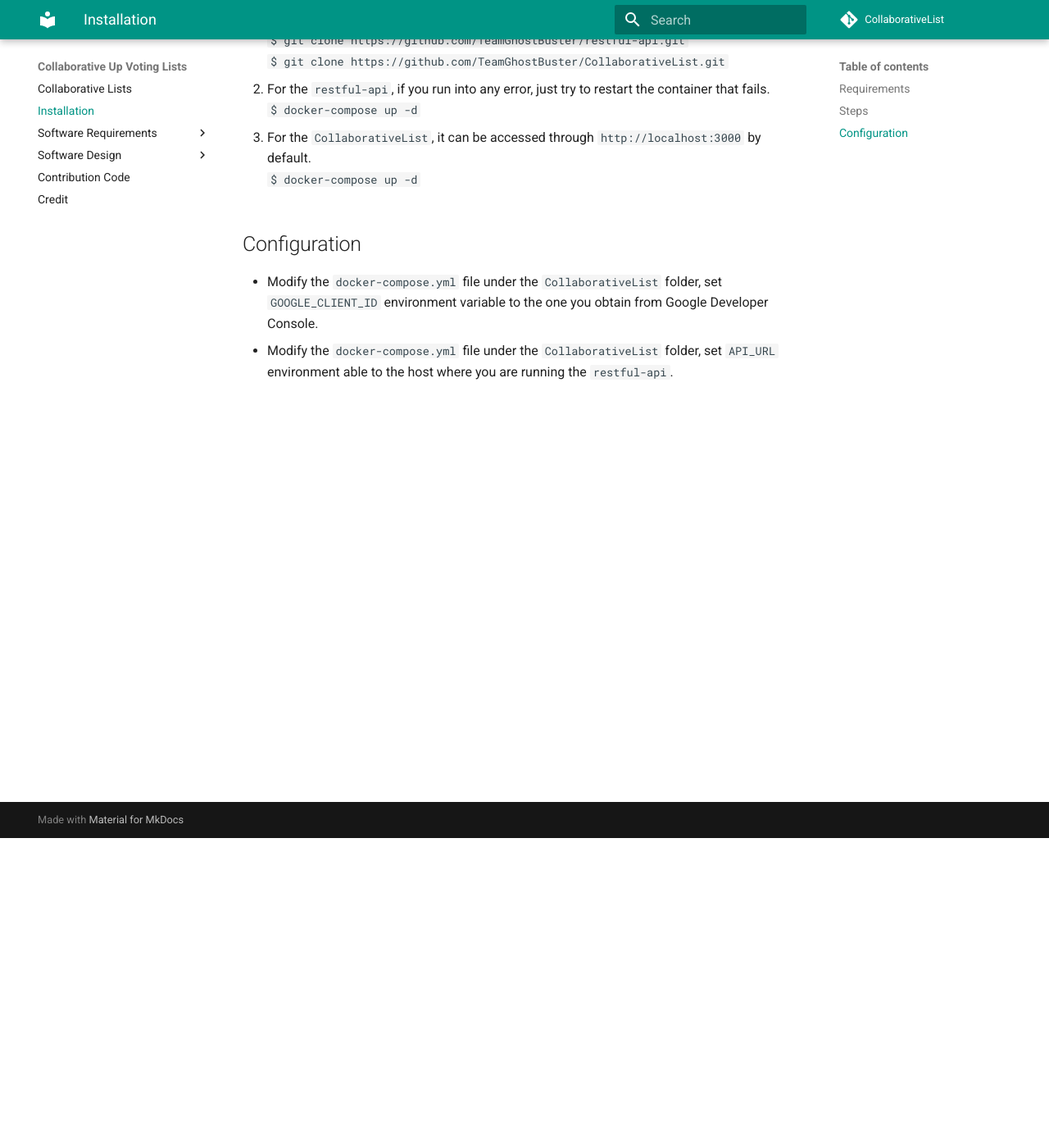
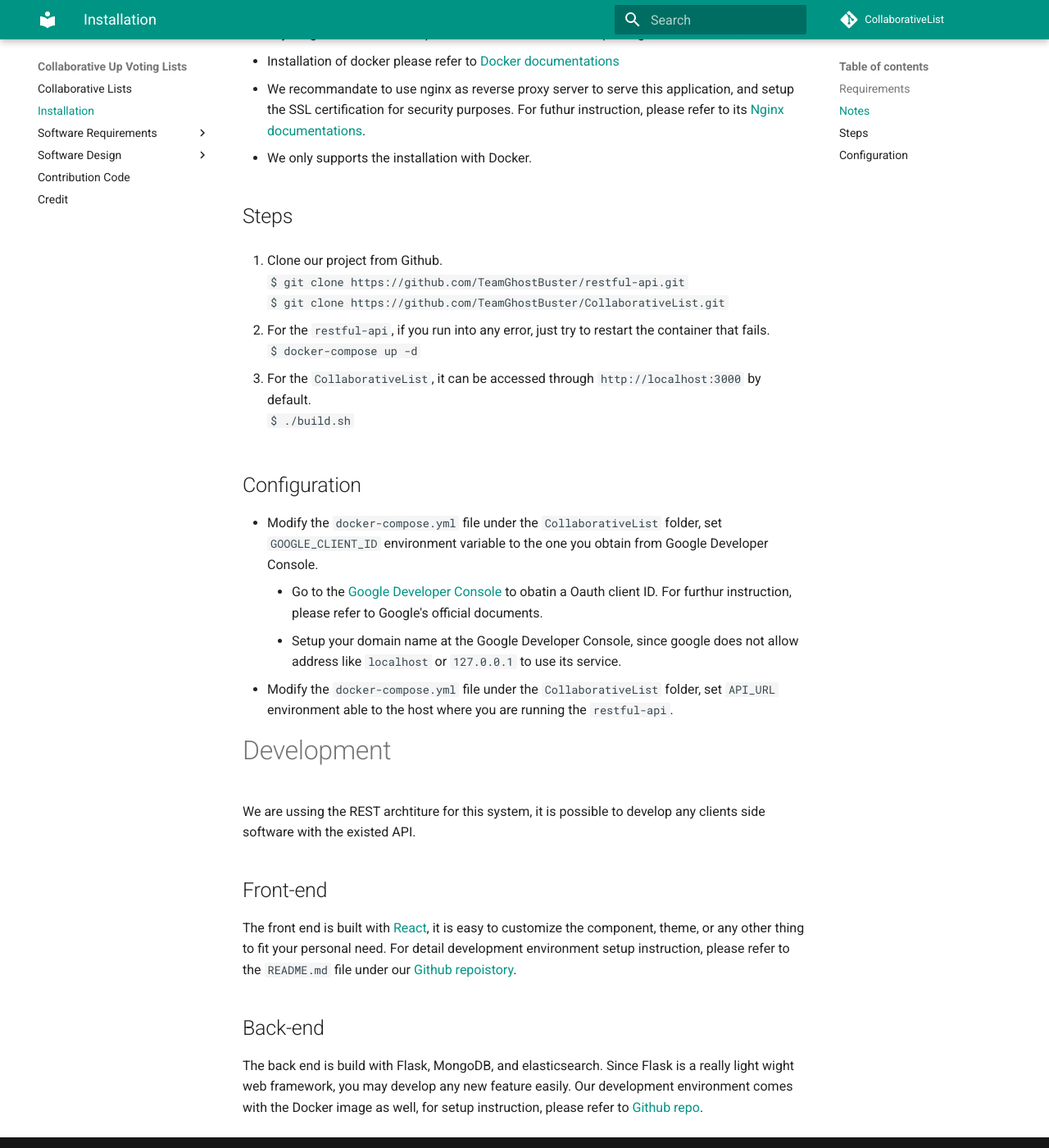
Before and after one commit to TeamGhostBuster/CollaborativeList, an MkDocs documentation site: the page built from docs/installation.md, in a window 1280 px wide and 1400 px high, scrolled down 378 px. Shown: the whole window at 82% size. Built offline with MkDocs 1.6.1 and Material for MkDocs 9.7.7, drawn with Linux system fonts in a browser that asks for light colours; comment, search, counter and statistics services are not loaded; old or Windows-style settings are respelled for this version of MkDocs.

Commit message:
Add client documentation

```diff
--- a/docs/installation.md
+++ b/docs/installation.md
@@ -3,6 +3,12 @@
 ## Requirements
 * [Docker](https://www.docker.com/products/overview)
 * [Docker Compose](https://docs.docker.com/compose/)
+
+## Notes
+* We expect you are a experienced Linux server user, this documentation will not cover anything about how to setup a Linux server, how to install package on Linux server, etc.
+* Installation of docker please refer to [Docker documentations](https://store.docker.com/editions/community/docker-ce-server-ubuntu?tab=description)
+* We recommandate to use nginx as reverse proxy server to serve this application, and setup the SSL certification for security purposes. For futhur instruction, please refer to its [Nginx documentations](https://www.nginx.com/resources/admin-guide/reverse-proxy/).
+* We only supports the installation with Docker.
 
 ## Steps
 1. Clone our project from Github.
@@ -13,9 +19,19 @@
 `$ docker-compose up -d`
 
 3. For the `CollaborativeList`, it can be accessed through `http://localhost:3000` by default.
-`$ docker-compose up -d`
-
+`$ ./build.sh`
 
 ## Configuration
 * Modify the `docker-compose.yml` file under the `CollaborativeList` folder, set `GOOGLE_CLIENT_ID` environment variable to the one you obtain from Google Developer Console.
+    * Go to the [Google Developer Console](console.developers.google.com/) to obatin a Oauth client ID. For furthur instruction, please refer to Google's official documents.
+    * Setup your domain name at the Google Developer Console, since google does not allow address like `localhost` or `127.0.0.1` to use its service.
 * Modify the `docker-compose.yml` file under the `CollaborativeList` folder, set `API_URL` environment able to the host where you are running the `restful-api`.
+
+# Development
+We are ussing the REST archtiture for this system, it is possible to develop any clients side software with the existed API.
+
+## Front-end
+The front end is built with [React](https://facebook.github.io/react/), it is easy to customize the component, theme, or any other thing to fit your personal need. For detail development environment setup instruction, please refer to the `README.md` file under our [Github repoistory](https://github.com/TeamGhostBuster/CollaborativeList).
+
+## Back-end
+The back end is build with Flask, MongoDB, and elasticsearch. Since Flask is a really light wight web framework, you may develop any new feature easily. Our development environment comes with the Docker image as well, for setup instruction, please refer to [Github repo](https://github.com/TeamGhostBuster/restful-api).
```
